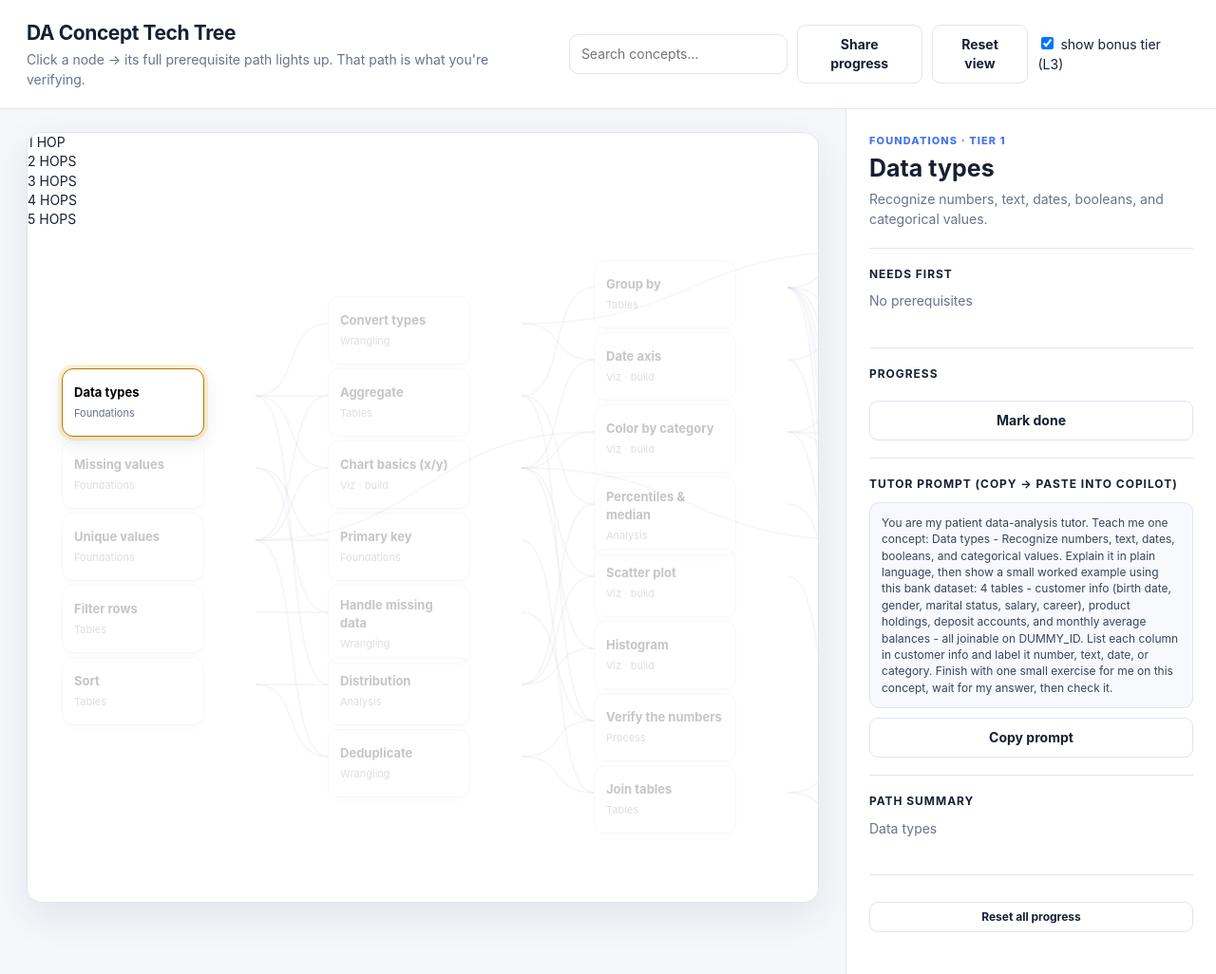
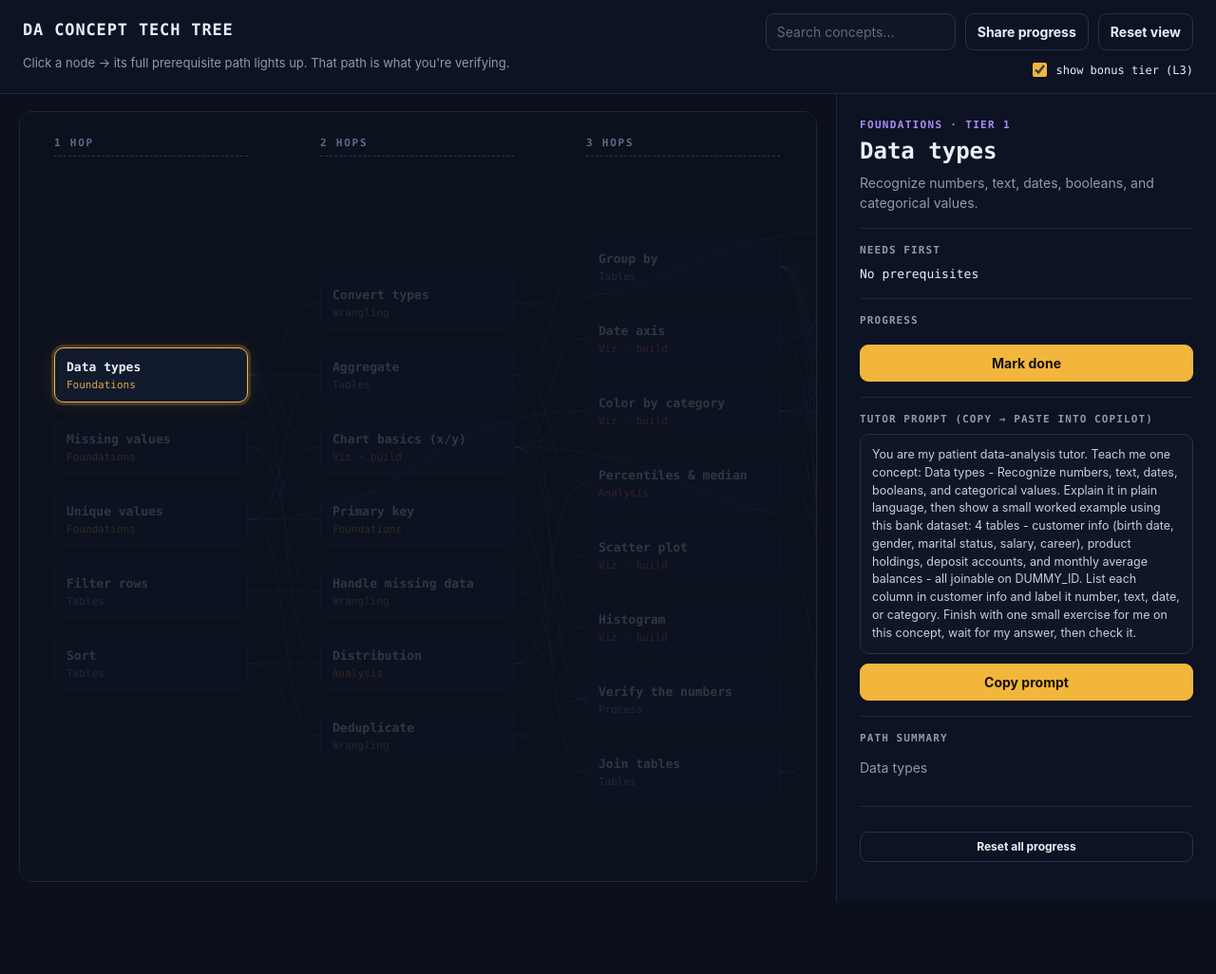
Before and after one commit to engineerball/data-analyst-tree-app, a website built with Vite: page index.html in a window 1280 px wide. Shown: the whole page at 95% size. After the commit the page ends 950 px from the top, so only its background shows below. Built offline with nearby package versions, Linux system fonts and the light colour scheme.

Commit message:
feat: dark tech-tree theme

```diff
--- a/index.html
+++ b/index.html
@@ -3,7 +3,7 @@
   <head>
     <meta charset="utf-8" />
     <meta name="viewport" content="width=device-width, initial-scale=1" />
-    <title>Data Analysis Concept Tree</title>
+    <title>DA Concept Tech Tree</title>
   </head>
   <body>
     <div id="app"></div>
--- a/src/style.css
+++ b/src/style.css
@@ -1,14 +1,22 @@
 :root {
-  --bg: #f6f7fb;
-  --panel: #fff;
-  --ink: #172033;
-  --muted: #68738a;
-  --line: #dfe5ef;
-  --accent: #f5b82e;
-  --accent-dark: #b77600;
-  --blue: #4776e6;
-  --green: #2aa876;
-  --shadow: 0 14px 40px rgba(28, 43, 75, 0.09);
+  --bg: #0b101c;
+  --panel: #0d1322;
+  --card: #121a2d;
+  --card-border: #243350;
+  --ink: #e9eef8;
+  --muted: #8e99af;
+  --line: #1c2740;
+  --accent: #f2b63d;
+  --accent-ink: #191106;
+  --green: #3ecf8e;
+  --danger: #e0604f;
+  --cat-foundations: #e0a63f;
+  --cat-wrangling: #3ecf8e;
+  --cat-tables: #6d9bff;
+  --cat-process: #93a0b8;
+  --cat-analysis: #f28a4a;
+  --cat-viz-build: #ef6e5a;
+  --mono: ui-monospace, "SF Mono", SFMono-Regular, Menlo, Consolas, "Liberation Mono", monospace;
 }
 
 * { box-sizing: border-box; }
@@ -17,7 +25,7 @@ body {
   margin: 0;
   background: var(--bg);
   color: var(--ink);
-  font: 14px/1.45 Inter, ui-sans-serif, system-ui, -apple-system, BlinkMacSystemFont, "Segoe UI", sans-serif;
+  font: 14px/1.5 -apple-system, BlinkMacSystemFont, "Segoe UI", Inter, ui-sans-serif, sans-serif;
 }
 
 button, input { font: inherit; }
@@ -30,171 +38,183 @@ button, input { font: inherit; }
   justify-content: space-between;
   gap: 14px;
   padding: 10px 28px;
-  background: #fff7e0;
-  border-bottom: 1px solid #eeda9e;
+  background: #241c0c;
+  border-bottom: 1px solid #59481c;
+  color: #f2d98b;
   font-weight: 650;
 }
 
 .banner-actions { display: flex; gap: 8px; }
 
 .topbar {
-  background: #fff;
+  background: var(--panel);
   border-bottom: 1px solid var(--line);
-  padding: 20px 28px;
+  padding: 14px 24px;
   display: flex;
   align-items: center;
   justify-content: space-between;
-  gap: 20px;
+  gap: 18px;
 }
 
-.brand h1 { font-size: 21px; margin: 0 0 3px; letter-spacing: -0.02em; }
-.brand p { margin: 0; color: var(--muted); }
+.brand { display: flex; align-items: baseline; gap: 16px; flex-wrap: wrap; }
+.brand h1 {
+  margin: 0;
+  font: 700 17px/1.2 var(--mono);
+  text-transform: uppercase;
+  letter-spacing: 0.05em;
+  white-space: nowrap;
+}
+.brand p { margin: 0; color: var(--muted); font-size: 13px; }
 
-.top-actions { display: flex; align-items: center; gap: 10px; }
+.top-actions { display: flex; align-items: center; gap: 10px; flex-wrap: wrap; justify-content: flex-end; }
+
+.toggle {
+  display: inline-flex;
+  align-items: center;
+  gap: 7px;
+  font: 12px var(--mono);
+  color: var(--ink);
+  white-space: nowrap;
+  cursor: pointer;
+}
+.toggle input { accent-color: var(--accent); width: 15px; height: 15px; }
 
 .search {
-  border: 1px solid var(--line);
-  border-radius: 10px;
-  padding: 10px 12px;
-  width: 230px;
+  background: #0f1626;
+  border: 1px solid var(--card-border);
+  border-radius: 9px;
+  padding: 8px 11px;
+  width: 200px;
+  color: var(--ink);
   outline: none;
 }
-.search:focus { border-color: var(--blue); box-shadow: 0 0 0 3px #4776e622; }
+.search::placeholder { color: #5c6a85; }
+.search:focus { border-color: var(--accent); box-shadow: 0 0 0 3px #f2b63d22; }
 
 .btn {
-  border: 1px solid var(--line);
-  background: #fff;
+  background: transparent;
+  border: 1px solid var(--card-border);
   color: var(--ink);
   border-radius: 9px;
-  padding: 10px 13px;
+  padding: 8px 12px;
   cursor: pointer;
   font-weight: 650;
 }
-.btn:hover { border-color: #b9c5d8; background: #f9fbff; }
-.btn.primary { background: var(--ink); border-color: var(--ink); color: #fff; }
+.btn:hover { border-color: #3a4d78; background: #131c31; }
+.btn.accent { background: var(--accent); border-color: var(--accent); color: var(--accent-ink); }
+.btn.accent:hover { background: #f8c45c; border-color: #f8c45c; }
 .btn.small { padding: 6px 10px; font-size: 12px; }
-.btn.danger { border-color: #d24b4b; color: #b02a2a; background: #fff5f5; }
-.btn.danger:hover { border-color: #b02a2a; background: #ffecec; }
+.btn.danger { border-color: var(--danger); color: #ff9184; background: #2a1512; }
+.btn.danger:hover { border-color: #ff9184; background: #341a16; }
 
-.layout { display: grid; grid-template-columns: minmax(0, 1fr) 390px; min-height: 0; }
+.layout { display: grid; grid-template-columns: minmax(0, 1fr) 400px; min-height: 0; }
 
-.workspace { padding: 24px 28px; min-width: 0; }
-
-.toolbar {
-  display: flex;
-  align-items: center;
-  justify-content: space-between;
-  margin-bottom: 14px;
-  gap: 12px;
-}
-.toolbar h2 { font-size: 16px; margin: 0; }
-
-.legend { display: flex; gap: 12px; flex-wrap: wrap; color: var(--muted); font-size: 12px; }
-.legend span { display: flex; align-items: center; gap: 5px; }
-.dot { width: 9px; height: 9px; border-radius: 50%; display: inline-block; }
+.workspace { padding: 18px 20px; min-width: 0; }
 
 .graph-wrap {
-  background: var(--panel);
+  background: #0c111e;
   border: 1px solid var(--line);
-  border-radius: 16px;
-  box-shadow: var(--shadow);
+  border-radius: 14px;
   overflow: auto;
-  min-height: 560px;
+  min-height: 640px;
 }
 
 .graph { position: relative; }
 
-.tier-label {
+.col-label {
   position: absolute;
-  top: 16px;
-  color: #a0a9b8;
-  font-weight: 750;
-  font-size: 11px;
+  top: 26px;
+  width: 204px;
+  color: #5c6a85;
+  font: 700 11px var(--mono);
   text-transform: uppercase;
-  letter-spacing: 0.1em;
+  letter-spacing: 0.16em;
+  border-bottom: 1px dashed #2a3752;
+  padding-bottom: 7px;
 }
 
 .edges { position: absolute; inset: 0; width: 100%; height: 100%; pointer-events: none; }
 
 .edge {
-  stroke: #cbd4e3;
-  stroke-width: 2;
+  stroke: #2c3b5c;
+  stroke-width: 1.5;
   fill: none;
+  opacity: 0.55;
   transition: stroke 0.2s, stroke-width 0.2s, opacity 0.2s;
 }
-.edge.active { stroke: var(--accent-dark); stroke-width: 4; }
-.edge.future { stroke: #e8c66f; stroke-dasharray: 6 5; }
-.edge.dim { opacity: 0.18; }
+.edge.active { stroke: var(--accent); stroke-width: 2.5; opacity: 1; }
+.edge.dim { opacity: 0.12; }
 
 .node {
   position: absolute;
-  width: 150px;
-  min-height: 72px;
-  background: #fff;
-  border: 1.5px solid #d7dfeb;
-  border-radius: 12px;
-  padding: 11px 12px;
+  width: 204px;
+  min-height: 58px;
+  background: var(--card);
+  border: 1.5px solid var(--card-border);
+  border-radius: 10px;
+  padding: 9px 12px;
   cursor: pointer;
-  box-shadow: 0 5px 15px rgba(40, 56, 88, 0.06);
-  transition: transform 0.2s, border-color 0.2s, box-shadow 0.2s, opacity 0.2s;
+  text-align: left;
+  transition: border-color 0.2s, box-shadow 0.2s, opacity 0.2s, transform 0.2s;
   z-index: 2;
-  text-align: left;
 }
-.node:hover { transform: translateY(-2px); border-color: #9cb5ee; }
+.node:hover { transform: translateY(-1px); border-color: #3a4d78; }
+.node.bonus { border-style: dashed; }
+.node.path { border-color: var(--accent); }
 .node.active {
-  border-color: var(--accent-dark);
-  box-shadow: 0 0 0 4px #f5b82e33, 0 8px 18px rgba(40, 56, 88, 0.12);
+  border-color: var(--accent);
+  box-shadow: 0 0 0 3px #f2b63d33, 0 0 22px #f2b63d1f;
 }
-.node.path { border-color: #e1b13d; background: #fffaf0; }
-.node.done { border-color: #84ccb0; }
-.node.dim { opacity: 0.22; }
+.node.dim { opacity: 0.16; }
+.node.done .node-title::after { content: " ✓"; color: var(--green); }
 
-.node-title { font-weight: 750; font-size: 13px; }
-.node-meta { color: var(--muted); font-size: 11px; margin-top: 5px; }
+.node-title { font: 700 13px/1.35 var(--mono); color: var(--ink); }
+.node-meta { font: 11px var(--mono); margin-top: 4px; color: var(--muted); }
 
-.panel { background: #fff; border-left: 1px solid var(--line); padding: 26px 24px; overflow: auto; }
+.node.cat-foundations .node-meta { color: var(--cat-foundations); }
+.node.cat-wrangling .node-meta { color: var(--cat-wrangling); }
+.node.cat-tables .node-meta { color: var(--cat-tables); }
+.node.cat-process .node-meta { color: var(--cat-process); }
+.node.cat-analysis .node-meta { color: var(--cat-analysis); }
+.node.cat-viz-build .node-meta { color: var(--cat-viz-build); }
+
+.panel {
+  background: var(--panel);
+  border-left: 1px solid var(--line);
+  padding: 26px 24px;
+  overflow: auto;
+}
 
 .panel-kicker {
-  color: var(--blue);
-  font-size: 11px;
-  font-weight: 800;
+  color: #a78bfa;
+  font: 700 11px var(--mono);
+  text-transform: uppercase;
+  letter-spacing: 0.12em;
+}
+.panel h2 { font-size: 24px; line-height: 1.15; margin: 8px 0 8px; font-family: var(--mono); }
+.panel .desc { color: var(--muted); margin: 0 0 16px; }
+
+.section { border-top: 1px solid var(--line); padding: 16px 0; }
+.section h3 {
+  font: 700 11px var(--mono);
   text-transform: uppercase;
   letter-spacing: 0.1em;
+  margin: 0 0 9px;
+  color: var(--muted);
 }
-.panel h2 { font-size: 25px; line-height: 1.1; margin: 7px 0 9px; }
-.panel p { color: var(--muted); margin: 0 0 20px; }
-
-.chips { display: flex; gap: 7px; flex-wrap: wrap; margin: 10px 0 22px; }
-.chip {
-  background: #eef3ff;
-  color: #3558ad;
-  padding: 5px 8px;
-  border-radius: 999px;
-  font-size: 11px;
-  font-weight: 750;
-}
-
-.section { border-top: 1px solid var(--line); padding: 18px 0; }
-.section h3 { font-size: 12px; text-transform: uppercase; letter-spacing: 0.08em; margin: 0 0 10px; }
-
-.prereqs { display: flex; flex-wrap: wrap; gap: 7px; }
-.prereq {
-  border: 1px solid #e7d08d;
-  background: #fffaf0;
-  border-radius: 7px;
-  padding: 7px 9px;
-  font-size: 12px;
-}
+.needs-first { margin: 0; font-family: var(--mono); font-size: 13px; }
+.section p { color: var(--muted); }
+.section .needs-first { color: var(--ink); }
 
 .prompt {
-  background: #f7f9fd;
-  border: 1px solid var(--line);
+  background: #0f1626;
+  border: 1px solid var(--card-border);
   border-radius: 10px;
   padding: 12px;
-  font-size: 12px;
-  color: #39465d;
+  font-size: 12.5px;
+  color: #c2cde2;
   white-space: pre-wrap;
-  max-height: 220px;
+  max-height: 240px;
   overflow: auto;
 }
 
@@ -207,14 +227,9 @@ button, input { font: inherit; }
   color: var(--green);
   font-size: 12px;
   font-weight: 750;
+  margin-bottom: 4px;
 }
-.status::before {
-  content: "";
-  width: 7px;
-  height: 7px;
-  border-radius: 50%;
-  background: var(--green);
-}
+.status::before { content: ""; width: 7px; height: 7px; border-radius: 50%; background: var(--green); }
 
 .empty { padding: 50px; text-align: center; color: var(--muted); }
 
@@ -222,7 +237,8 @@ button, input { font: inherit; }
   .layout { grid-template-columns: 1fr; }
   .panel { border-left: 0; border-top: 1px solid var(--line); }
   .topbar { align-items: flex-start; flex-direction: column; }
-  .top-actions { width: 100%; flex-wrap: wrap; }
+  .top-actions { width: 100%; justify-content: flex-start; }
   .search { flex: 1; width: auto; }
   .banner { flex-direction: column; align-items: flex-start; }
+  .graph-wrap { min-height: 520px; }
 }
```
Also changed, not shown: README.md.
